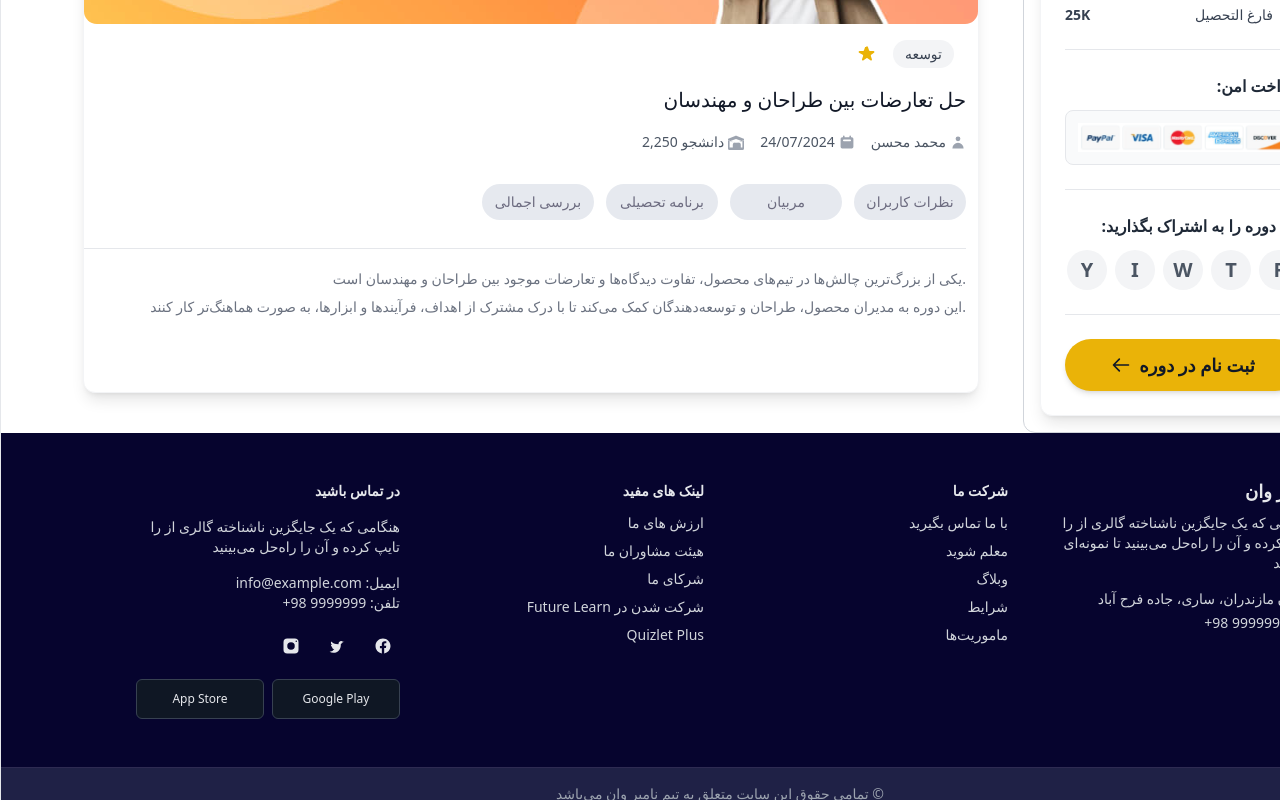
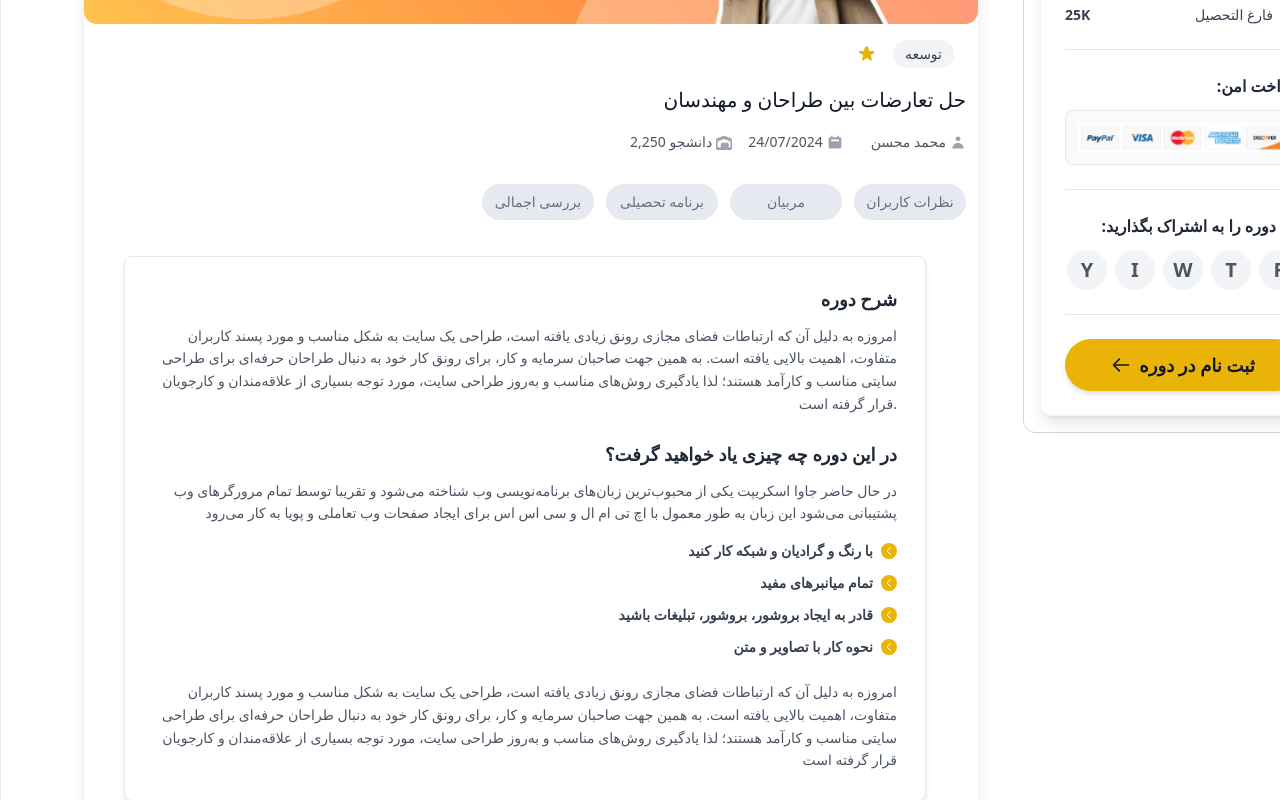
Before and after one commit to react-summer-1404/-Axis-, a React (Vite) app in the folder Axis/: page /coursesDetails in a window 1280 px wide. Shown: the part 640-1440 px from the top of the page. Built offline with nearby package versions, Linux system fonts and the light colour scheme.

Commit message:
Add TextSidebar

```diff
--- a/Axis/src/Pages/CoursesDetails/CardSidebar.jsx
+++ b/Axis/src/Pages/CoursesDetails/CardSidebar.jsx
@@ -1,9 +1,10 @@
 import React from 'react';
 import cardImage from '../../assets/Courses/MainCourses/courses_details.jpg.svg';
+import TextSidebar from './TextSidebar';
 
 const CardSidebar = () => {
     return (
-        <div className="max-w-4xl bg-white rounded-xl shadow-lg overflow-hidden my-10 border border-gray-100">
+        <div className="lg:max-w-4xl md:max-w-4xl bg-white rounded-xl shadow-lg overflow-hidden my-10 border border-gray-100">
             <div className="relative ">
                 <img
                     className="w-full h-auto object-cover rounded-t-xl"
@@ -43,7 +44,7 @@
                         </svg>
                     </div>
 
-                    <div className="flex items-center pt-2">
+                    <div className="flex items-center pt-2 pr-3">
                         <span className="mr-1">24/07/2024</span>
                         <svg className="w-4 h-4 text-gray-400" fill="currentColor" viewBox="0 0 20 20" xmlns="http://www.w3.org/2000/svg"><path fillRule="evenodd" d="M6 2a1 1 0 00-1 1v1H4a2 2 0 00-2 2v10a2 2 0 002 2h12a2 2 0 002-2V6a2 2 0 00-2-2h-1V3a1 1 0 10-2 0v1H7V3a1 1 0 00-1-1zm0 5a1 1 0 000 2h8a1 1 0 100-2H6z" clipRule="evenodd"></path></svg>
                     </div>
@@ -54,7 +55,7 @@
                     </div>
                 </div>
 
-                <div className="flex justify-end space-x-3  mb-5 mt-8 border-b border-gray-200 pb-7">
+                <div className="flex justify-end space-x-3  mt-8  pb-7 ">
 
                     {['نظرات کاربران', 'مربیان', 'برنامه تحصیلی', 'بررسی اجمالی'].reverse().map((tab) => (
                         <button
@@ -75,13 +76,8 @@
                     ))}
                 </div>
 
-                <p className="text-sm text-gray-500 mb-2">
-                    یکی از بزرگ‌ترین چالش‌ها در تیم‌های محصول، تفاوت دیدگاه‌ها و تعارضات موجود بین طراحان و مهندسان است.
-                </p>
+                <TextSidebar/>
 
-                <p className="text-sm text-gray-500">
-                    این دوره به مدیران محصول، طراحان و توسعه‌دهندگان کمک می‌کند تا با درک مشترک از اهداف، فرآیندها و ابزارها، به صورت هماهنگ‌تر کار کنند.
-                </p>
             </div>
         </div>
     );
--- /dev/null
+++ b/Axis/src/Pages/CoursesDetails/TextSidebar.jsx
@@ -0,0 +1,46 @@
+import React from 'react'
+
+const TextSidebar = () => {
+  return (
+    <div className="mt-2 m-10 border rounded-lg p-7 shadow-md">
+    <h3 className="text-lg font-bold text-gray-800 mb-3">شرح دوره</h3>
+    <p className="text-sm text-gray-600 mb-4 leading-relaxed">
+        امروزه به دلیل آن که ارتباطات فضای مجازی رونق زیادی یافته است، طراحی یک سایت به شکل مناسب و مورد پسند کاربران متفاوت، اهمیت بالایی یافته است. به همین جهت صاحبان سرمایه و کار، برای رونق کار خود به دنبال طراحان حرفه‌ای برای طراحی سایتی مناسب و کارآمد هستند؛ لذا یادگیری روش‌های مناسب و به‌روز طراحی سایت، مورد توجه بسیاری از علاقه‌مندان و کارجویان قرار گرفته است.
+    </p>
+
+    <h3 className="text-lg font-bold text-gray-800 mt-6 mb-3">در این دوره چه چیزی یاد خواهید گرفت؟</h3>
+    <p className="text-sm text-gray-600 mb-4 leading-relaxed">
+    در حال حاضر جاوا اسکریپت یکی از محبوب‌ترین زبان‌های برنامه‌نویسی وب شناخته می‌شود و تقریبا
+     توسط تمام مرورگرهای وب پشتیبانی می‌شود
+     این زبان به طور معمول با اچ تی ام ال و سی اس اس برای ایجاد صفحات وب تعاملی و پویا به کار می‌رود
+    </p>
+
+    <ul className="space-y-3 mt-4 font-bold">
+        {/* آیکون‌ها به شکل دایره زرد و تیک سفید شبیه‌سازی شدند */}
+        {[
+            'با رنگ و گرادیان و شبکه‌ کار کنید',
+            'تمام میانبرهای مفید',
+            'قادر به ایجاد بروشور، بروشور، تبلیغات باشید',
+            'نحوه کار با تصاویر و متن'
+        ].map((item, index) => (
+            <li key={index} className="flex items-center justify-end text-sm text-gray-700">
+                <span className="mr-2">{item}</span>
+                <div className="w-4 h-4 rounded-full bg-yellow-500 flex items-center justify-center flex-shrink-0">
+                    <svg className="w-3 h-3 text-white" fill="none" stroke="currentColor" viewBox="0 0 24 24" xmlns="http://www.w3.org/2000/svg">
+                    <path strokeLinecap="round" strokeLinejoin="round" strokeWidth="2" d="M15 19l-7-7 7-7"> </path>
+                    </svg>
+                </div>
+            </li>
+        ))}
+    </ul>
+
+    {/* پاراگراف آخر توضیحات */}
+    <p className="text-sm text-gray-600 mt-6 leading-relaxed">
+        امروزه به دلیل آن که ارتباطات فضای مجازی رونق زیادی یافته است، طراحی یک سایت به شکل مناسب و مورد پسند کاربران متفاوت، اهمیت بالایی یافته است. به همین جهت صاحبان سرمایه و کار، برای رونق کار خود به دنبال طراحان حرفه‌ای برای طراحی سایتی مناسب و کارآمد هستند؛ لذا یادگیری روش‌های مناسب و به‌روز طراحی سایت، مورد توجه بسیاری از علاقه‌مندان و کارجویان قرار گرفته است
+    </p>
+</div>
+
+  )
+}
+
+export default TextSidebar
```
